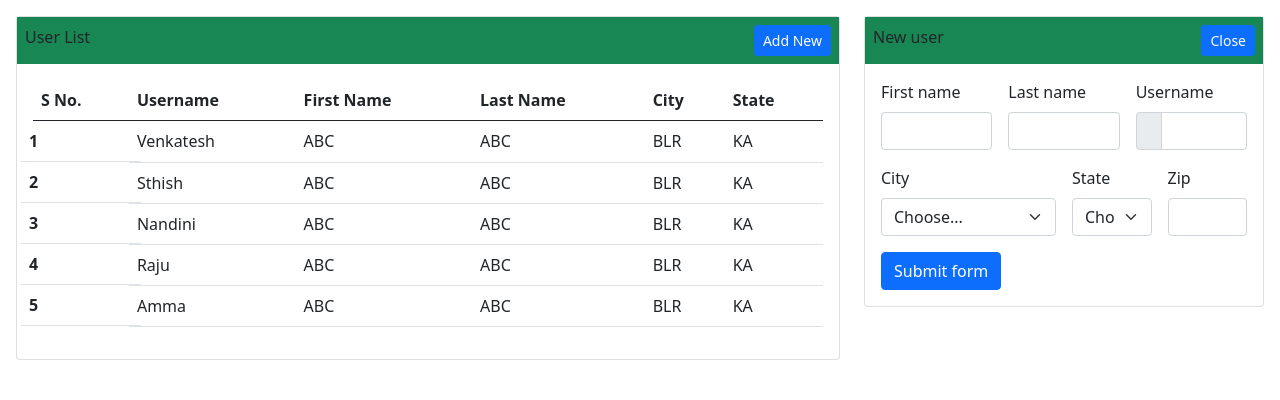
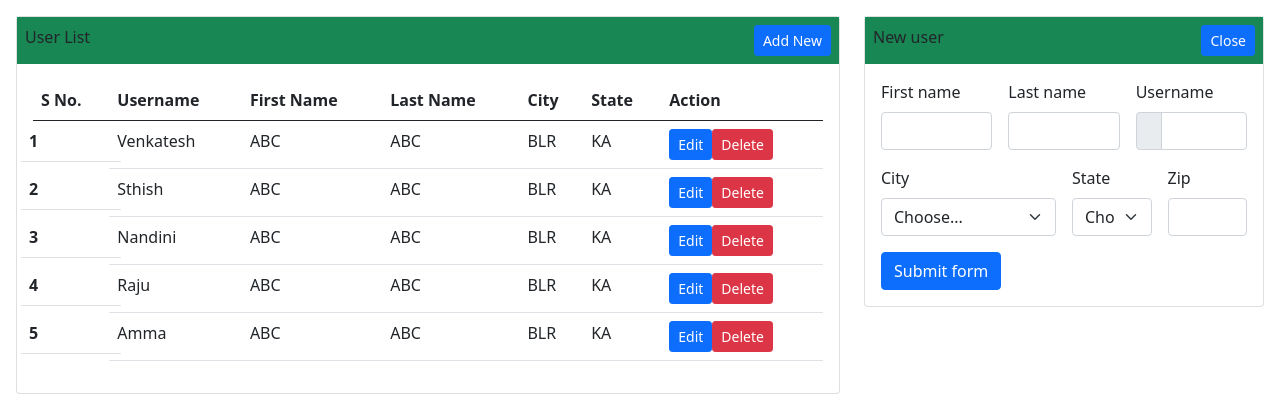
Before and after one commit to Avenkatesh1/Angular_JSON-CRUD, an Angular app: page / in a window 1280 px wide. Shown: the top 400 px of the page. Built offline with nearby package versions, Linux system fonts and the light colour scheme; data requests are answered from the project's data file.

Commit message:
i have get the API Call for Delete Option

```diff
--- a/db.json
+++ b/db.json
@@ -8,19 +8,7 @@
     ],
     "cities": ["Bangalore", "Andhrapradesh", "Hydarabad"],
     "stateList":["KA","TL","AP"],
-    "createList":{
-        "result":"true",
-        "data":{"userId":101, "userName":"Venkatesh", "FName":"ABC", "LName":"ABC", "City":"BLR", "State":"KA", "Pincode":560029}
-
-    },
-    "updateList":{
-        "result":"true",
-        "data":{"userId":101, "userName":"Venkatesh", "FName":"ABC", "LName":"ABC", "City":"BLR", "State":"KA", "Pincode":560029}
-
-    },
-    "deleteList":{
-        "result":"true",
-        "data":{"userId":101, "userName":"Venkatesh", "FName":"ABC", "LName":"ABC", "City":"BLR", "State":"KA", "Pincode":560029}
-
-    }
+    "createList":{"userId":101, "userName":"Venkatesh", "FName":"ABC", "LName":"ABC", "City":"BLR", "State":"KA", "Pincode":560029},
+    "updateList":{"userId":101, "userName":"Venkatesh", "FName":"ABC", "LName":"ABC", "City":"BLR", "State":"KA", "Pincode":560029},
+    "deleteList":{"userId":101, "userName":"Venkatesh", "FName":"ABC", "LName":"ABC", "City":"BLR", "State":"KA", "Pincode":560029}
 }
--- a/src/app/app.component.html
+++ b/src/app/app.component.html
@@ -21,6 +21,7 @@
                         <th scope="col">Last Name</th>
                         <th scope="col">City</th>
                         <th scope="col">State</th>
+                        <th scope="col">Action</th>
                     </tr>
                   </thead>
                   <tbody>
@@ -32,6 +33,10 @@
                             <td>{{item.LName}}</td>
                             <td>{{item.City}}</td>
                             <td>{{item.State}}</td>
+                            <td>
+                                <button class="btn btn-primary btn-sm " (click)="onEdit()">Edit</button>
+                                <button class="btn btn-danger btn-sm" (click)="onDelete(item.userid)">Delete</button>
+                            </td>
                         </tr>
                     }
                   </tbody>
@@ -107,7 +112,7 @@
                         </div>
                     </div>
                     <div class="col-12">
-                        <button class="btn btn-primary" type="submit">Submit form</button>
+                        <button class="btn btn-primary" type="button" (click)="saveData()">Submit form</button>
                     </div>
                 </form>
             </div>
--- a/src/app/app.component.ts
+++ b/src/app/app.component.ts
@@ -35,6 +35,26 @@ export class AppComponent implements OnInit{
     })
   }
 
+  saveData(){
+    this.http.get<user>("http://localhost:3000/createList").subscribe((res:user)=>{
+       alert("User Date Create Successfully");
+       this.userList.push(this.userObj)
+    })
+  }
+  onDelete(id:number){
+    const isDelete = confirm("Are You Sure, You Want To Delete..");
+    if(isDelete){
+      this.http.delete<user>("http://localhost:3000/deleteList").subscribe((res:user)=>{
+      alert("User Date Delete Successfully");
+     });
+     const currentdata = this.userList.findIndex(m=> m.userid === this.userList.unshift());
+      this.userList.splice(currentdata,1);
+    }
+  }
+  onEdit(){
+
+  }
+
 }
 
   export class user {
```
